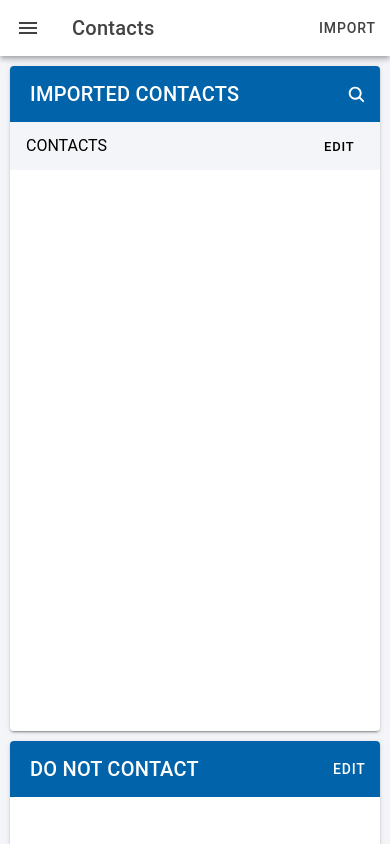
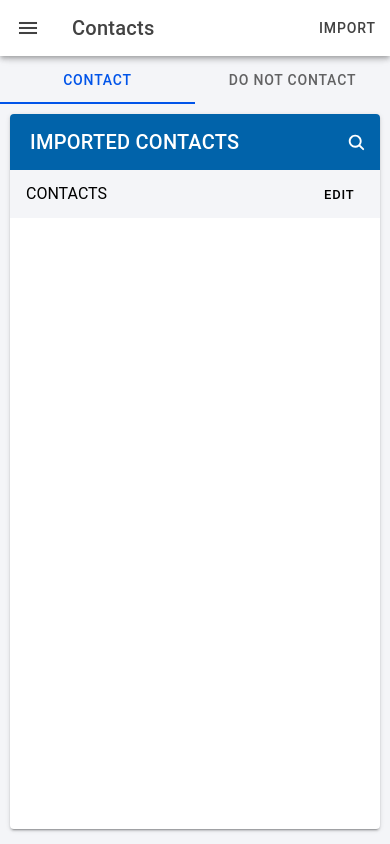
Before and after one commit to dulbrich/ward-cleaning-2025, a React (Vite) app: page /contacts in a window 390 px wide. Built offline with nearby package versions, Linux system fonts and the light colour scheme.

Commit message:
Fix phone number formatting. Add tabs to contacts page for ease of use.

```diff
--- a/src/pages/Contacts.css
+++ b/src/pages/Contacts.css
@@ -1,4 +1,4 @@
 .contacts-card-content {
-    height: calc(100vh - 235px);
+    height: calc(100vh - 185px);
     overflow-y: auto;
 }
--- a/src/pages/Contacts.tsx
+++ b/src/pages/Contacts.tsx
@@ -1,5 +1,24 @@
 import React, { useState, useRef, useEffect } from 'react';
-import { IonPage, IonHeader, IonToolbar, IonTitle, IonContent, IonButtons, IonButton, IonListHeader, IonList, IonLabel, IonItem, IonIcon, IonCard, IonCardHeader, IonCardContent, IonSearchbar, IonMenuButton } from '@ionic/react';
+import {
+    IonPage,
+    IonHeader,
+    IonToolbar,
+    IonTitle,
+    IonContent,
+    IonButtons,
+    IonButton,
+    IonList,
+    IonLabel,
+    IonItem,
+    IonIcon,
+    IonCard,
+    IonCardHeader,
+    IonCardContent,
+    IonSearchbar,
+    IonMenuButton,
+    IonSegment,
+    IonSegmentButton
+} from '@ionic/react';
 import { search, trashBin } from 'ionicons/icons';
 import './Contacts.css';
 import Papa from 'papaparse';
@@ -19,6 +38,7 @@ const Contacts: React.FC = () => {
     const searchbarRef = useRef<HTMLIonSearchbarElement>(null);
     const [doNotContactList, setDoNotContactList] = useState<Contact[]>([]);
     const [isEditDoNotContact, setIsEditDoNotContact] = useState<boolean>(false);
+    const [selectedTab, setSelectedTab] = useState<string>('contacts');
 
     // Configure Fuse.js
     const fuse = new Fuse(contacts, {
@@ -139,6 +159,16 @@ const Contacts: React.FC = () => {
                 </IonToolbar>
             </IonHeader>
             <IonContent color="light" className="ion-no-padding">
+                <IonSegment value={selectedTab} onIonChange={(e) => setSelectedTab(e.detail.value!)}>
+                    <IonSegmentButton value="contacts">
+                        <IonLabel>Contact</IonLabel>
+                    </IonSegmentButton>
+                    <IonSegmentButton value="doNotContact">
+                        <IonLabel>Do Not Contact</IonLabel>
+                    </IonSegmentButton>
+                </IonSegment>
+
+                {selectedTab === 'contacts' && (
                     <IonCard mode="md">
                         <IonCardHeader className="ion-no-padding">
                             <IonToolbar color="secondary">
@@ -198,6 +228,9 @@ const Contacts: React.FC = () => {
                             </IonList>
                         </IonCardContent>
                     </IonCard>
+                )}
+
+                {selectedTab === 'doNotContact' && (
                     <IonCard mode="md">
                         <IonCardHeader className="ion-no-padding">
                             <IonToolbar color="secondary">
@@ -229,6 +262,7 @@ const Contacts: React.FC = () => {
                             </IonList>
                         </IonCardContent>
                     </IonCard>
+                )}
             </IonContent>
         </IonPage>
     );
```
Lines whose indentation alone changed are shown as unchanged.
